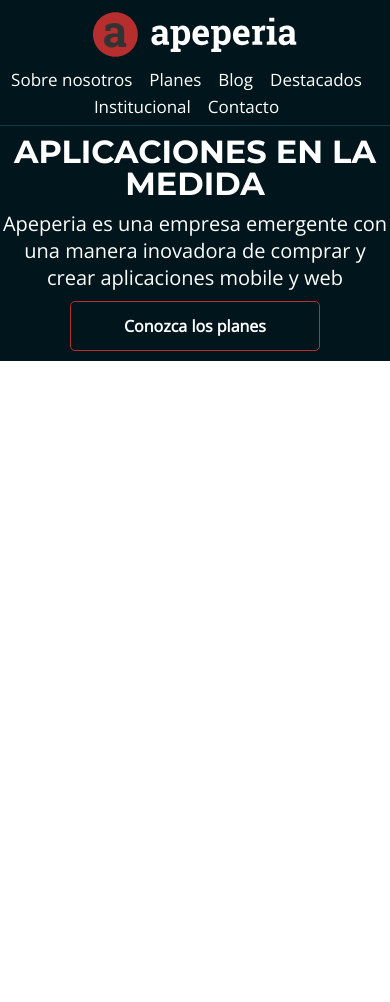
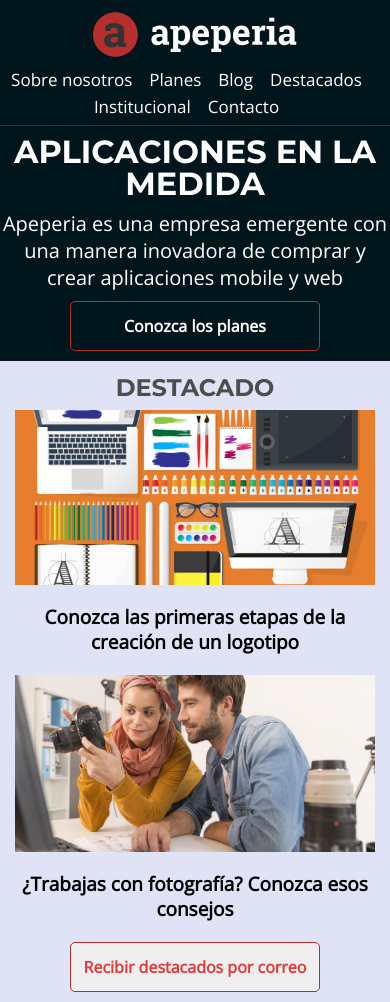
Before and after one commit to Leonardo291024/Apeperia, a plain HTML site: page index.html in a window 390 px wide. Before the commit the page ends 844 px from the top, so only its background shows below. Drawn offline with nearby package versions, Linux system fonts and the light colour scheme.

Commit message:
seccion destacados lista en version mobile

```diff
--- a/css/styles.css
+++ b/css/styles.css
@@ -87,4 +87,56 @@ main{
     color: #FFFFFF;
     margin-bottom: 10px;
 }
+
+.main-destacados{
+    width: 100%;
+    background-color: #DFE3F5;
+    display: flex;
+    flex-direction: column;
+    align-items: center;
+}
+
+.titulo-destacados{
+    text-align: center;
+    font-family: 'Montserrat', sans-serif;
+    font-weight: 700;
+    font-size: 2.4rem;
+    line-height: 2.4rem;
+    color: #4F4C4C;
+    padding-top: 15px;
+    margin-bottom: 10px;
+}
+
+.main-destacados img{
+    width: 100%;
+    max-width: 360px;
+}
+
+.main-destacados p{
+    font-family: 'Open Sans', sans-serif;
+    font-weight: 700;
+    font-size: 1.9rem;
+    line-height: 2.5rem;
+    color: black;
+    margin-top: 10px;
+    margin-bottom: 10px;
+    padding: 10px 10px;
+    text-align: center;
+}
+
+.buton-destacados{
+    width: 250px;
+    height: 50px;
+    border-radius: 5px;
+    border: 1px solid #B72E2E;
+    display: flex;
+    align-items: center;
+    justify-content: center;
+    font-family: 'Open Sans', sans-serif;
+    font-weight: 700;
+    font-size: 1.6rem;
+    text-decoration: none;
+    color: #E33B3B;
+    margin-bottom: 10px;
+}
 /*ESTILOS DEL MAIN*/
--- a/index.html
+++ b/index.html
@@ -38,6 +38,15 @@
             <p class="parrafo-main">Apeperia es una empresa emergente con una manera inovadora de comprar y crear aplicaciones mobile y web</p>
             <a href="#" class="link-planes">Conozca los planes</a>
         </section>
+
+        <section class="main-destacados">
+            <h1 class="titulo-destacados">DESTACADO</h1>
+            <img src="./img/empezando-a-crear-logo.png" alt="">
+            <p>Conozca las primeras etapas de la creación de un logotipo</p>
+            <img src="./img/sugestiones-fotografias.png" alt="">
+            <p>¿Trabajas con fotografía? Conozca esos consejos</p>
+            <button class="buton-destacados">Recibir destacados por correo</button>
+        </section>
     </main>
 </body>
 </html>
```
